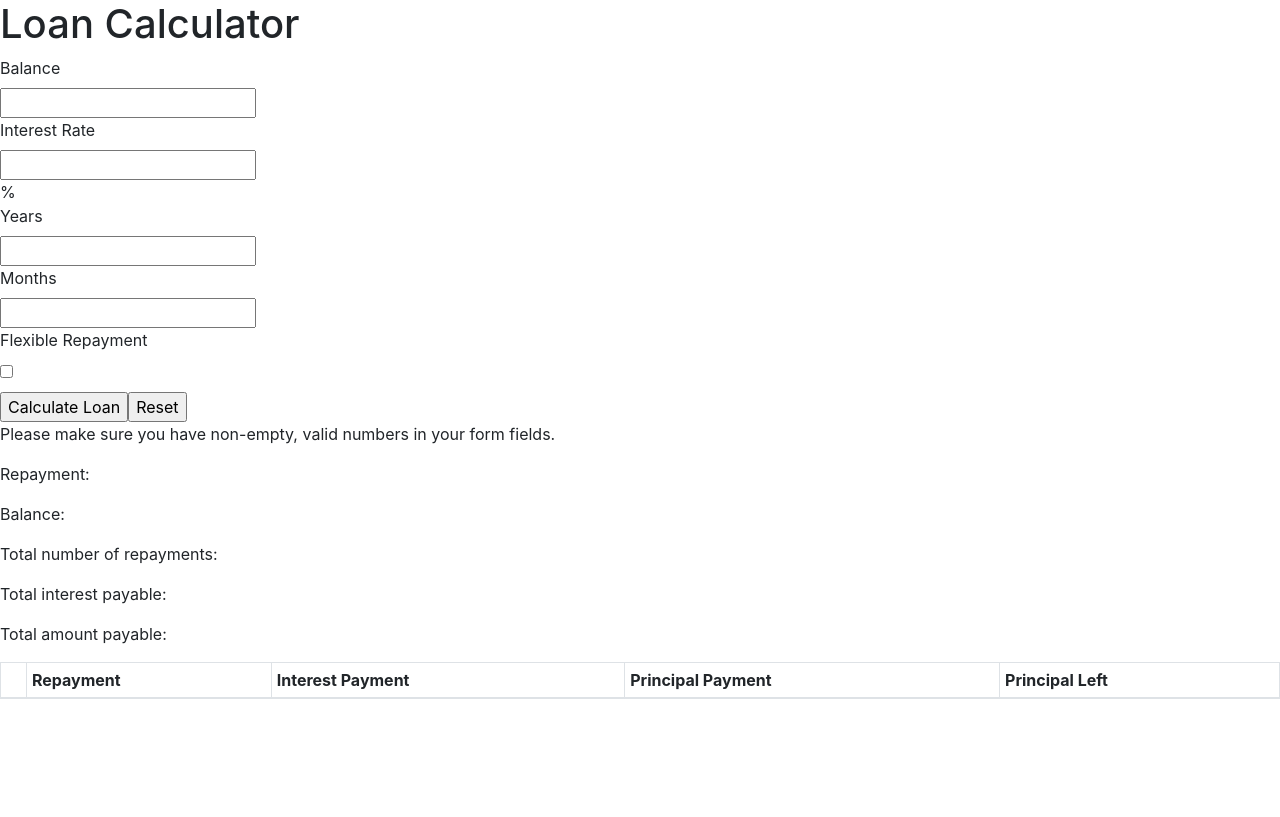
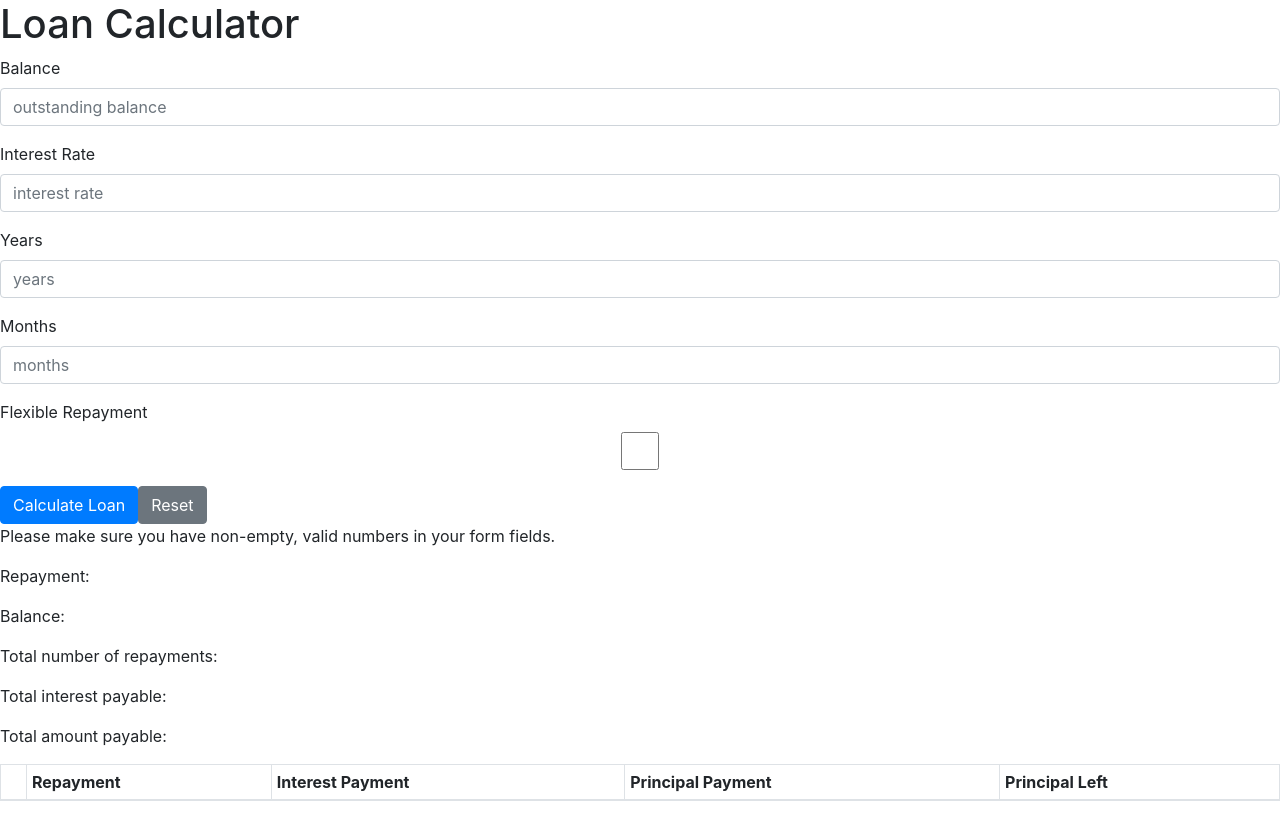
Before and after one commit to sahilcc7/LoanCalculator, a React app: page / in a window 1280 px wide. Built offline with nearby package versions, Linux system fonts and the light colour scheme.

Commit message:
Use React Form

```diff
--- a/src/components/loanDuration.jsx
+++ b/src/components/loanDuration.jsx
@@ -1,13 +1,14 @@
-import React, {useState, useEffect} from 'react';
+import React, { useState, useEffect } from 'react';
+import Form from 'react-bootstrap/Form'
 
 const LoanDuration = (props) => {
-    const [durationYears,setDurationYears] = useState("");
-    const [durationMonths,setDurationMonths] = useState("");
-    const [totalMonths,setTotalMonths] = useState("");
+    const [durationYears, setDurationYears] = useState("");
+    const [durationMonths, setDurationMonths] = useState("");
+    const [totalMonths, setTotalMonths] = useState("");
 
-    useEffect(()=>{
+    useEffect(() => {
         props.parentCallback(totalMonths);
-    },[totalMonths]);
+    }, [totalMonths]);
 
     const handleChangeYears = (event) => {
         let months = 0;
@@ -42,29 +43,28 @@ const LoanDuration = (props) => {
 
     return (
         <>
-            <div className="input-container">
-                <label htmlFor="durationYears">Years</label>
-                <div className="form-container duration">
-                    <input
+            <Form.Group controlId="formDurationYears">
+                <Form.Label>Years</Form.Label>
+                <Form.Control
                     name="durationYears"
                     type="number"
                     value={durationYears}
-                        onChange={handleChangeYears} />
-                </div>
-            </div>
+                    onChange={handleChangeYears}
+                    placeholder="years"
+                />
+            </Form.Group>
 
-            <div className="input-container">
-                <label htmlFor="durationMonths">Months</label>
-                <div className="form-container duration">
-                    <input
+            <Form.Group controlId="formDurationMonths">
+                <Form.Label>Months</Form.Label>
+                <Form.Control
                     name="durationMonths"
                     type="number"
                     value={durationMonths}
-                        onChange={handleChangeMonth} />
-                </div>
-            </div>
+                    onChange={handleChangeMonth}
+                    placeholder="months"
+                />
+            </Form.Group>
         </>
     )
-
 }
 export default LoanDuration;
--- a/src/components/loanForm.jsx
+++ b/src/components/loanForm.jsx
@@ -1,9 +1,12 @@
 import React, { useState, useEffect } from 'react';
 import CurrencyFormat from 'react-currency-format';
 import LoanDuration from './loanDuration';
+import Form from 'react-bootstrap/Form';
+import Button from 'react-bootstrap/Button';
+import '../App.scss';
 
 const LoanForm = props => {
-    const [state,setState] = useState({
+  const [state, setState] = useState({
     price: "",
     duration: "",
     interestRate: "",
@@ -11,7 +14,7 @@ const LoanForm = props => {
     flexiPayDuration: "",
     flexiPayRepayment: "",
     isError: false,
-      durationKey : Math.random()
+    durationKey: Math.random()
   });
 
   useEffect(() => {
@@ -26,7 +29,7 @@ const LoanForm = props => {
     props.parentCallback(state)
   }
 
-  const handleReset = () =>{
+  const handleReset = () => {
     props.resetCallback();
 
     setState({
@@ -37,7 +40,7 @@ const LoanForm = props => {
       flexiPayDuration: "",
       flexiPayRepayment: "",
       isError: false,
-      durationKey : Math.random()
+      durationKey: Math.random()
     });
 
 
@@ -54,7 +57,8 @@ const LoanForm = props => {
     const name = target.name;
 
     setState(
-      {...state,
+      {
+        ...state,
         [name]: value
       });
   }
@@ -69,7 +73,7 @@ const LoanForm = props => {
       state.duration === "" ||
       state.interestRate === "" ||
       state.duration < 1 ||
-      (state.flexiPayOption === true  && (state.flexiPayRepayment === "" || state.flexiPayDuration === "")  ) ||
+      (state.flexiPayOption === true && (state.flexiPayRepayment === "" || state.flexiPayDuration === "")) ||
       state.interestRate < 0.01
     ) {
       return true;
@@ -89,7 +93,7 @@ const LoanForm = props => {
     })
   };
 
-  const hideErrorMsg = () =>{
+  const hideErrorMsg = () => {
     /**
     * Sets the error message in state to false
     * @return {function} setState()
@@ -143,71 +147,66 @@ const LoanForm = props => {
   const isError = state.isError ? "show-fast" : "hide-fast";
 
   return (
-      <div className="loan-form-container component">
-        <form onSubmit={handleSubmit}>
-          <div className="input-container ">
-            <label htmlFor="price">Balance</label>
-            <div className="form-container price">
-              <CurrencyFormat value={state.price} thousandSeparator={true} prefix={'$'} onValueChange={(values) => {
-                  const {formattedValue, value} = values;
-                  setState({...state,price: value})
-              }}/>
-              </div>
-          </div>
-          <div className="input-container">
-            <label htmlFor="interestRate">Interest Rate</label>
-            <div className="form-container interest">
-              <input
+    <div>
+      <Form onSubmit={handleSubmit}>
+        <Form.Group controlId="formPrice">
+          <Form.Label>Balance</Form.Label>
+          <Form.Control
+            name="price"
+            type="number"
+            value={state.price}
+            onChange={handleChange}
+            placeholder="outstanding balance" />
+        </Form.Group>
+
+        <Form.Group controlId="formInterestRate">
+          <Form.Label>Interest Rate</Form.Label>
+          <Form.Control
             name="interestRate"
             type="number"
-              step="any"
-              min="0"
-              max="1000"
             value={state.interestRate}
-              onChange={handleChange}/>
-              <div className="symbol">%</div>
-            </div>
-          </div>
-          <LoanDuration key={state.durationKey} parentCallback={formCallback}/>
-          <div className="input-container">
-            <label htmlFor="flexiPayOption">Flexible Repayment</label>
-            <div className="form-container flexiPayOption">
-            <label className="switch">
-              <input
+            onChange={handleChange}
+            placeholder="interest rate"
+          />
+        </Form.Group>
+
+        <LoanDuration key={state.durationKey} parentCallback={formCallback} />
+
+        <Form.Group controlId="formFlexiOption">
+          <Form.Label>Flexible Repayment</Form.Label>
+          <Form.Control
             name="flexiPayOption"
             type="checkbox"
-                checked={state.flexiPayOption}
-                onChange={toggleChange}/>
-              <div className="slider round"></div>
-              </label>
-            </div>
-          </div>
+            value={state.flexiPayOption}
+            onChange={toggleChange} />
+        </Form.Group>
         {
           state.flexiPayOption
             ?
-            <div>
-              <div className="input-container" >
-              <label htmlFor="flexiPayRepayment">Flex Repayment</label>
-              <div className="form-container price">
-                <CurrencyFormat value={state.flexiPayRepayment} thousandSeparator={true} prefix={'$'} onValueChange={(values) => {
-                    const {formattedValue, value} = values;
-                    setState({...state,flexiPayRepayment: value})
-                }}/>
-              </div>
-            </div>
-            <LoanDuration key={state.durationKey} parentCallback={formFlexiPayCallback}/></div>
+            <>
+              <Form.Group controlId="formflexiPayRepayment">
+                <Form.Label>Flex Repayment</Form.Label>
+                <Form.Control
+                  name="flexiPayRepayment"
+                  type="number"
+                  value={state.flexiPayRepayment}
+                  onChange={handleChange}
+                  placeholder="flexible repayment" />
+              </Form.Group>
+
+              <LoanDuration key={state.durationKey} parentCallback={formFlexiPayCallback} />
+            </>
             : null
         }
+        <Button variant="primary" type="submit">Calculate Loan</Button>
+        <Button variant="secondary" type="button" onClick={handleReset}>Reset</Button>
+      </Form>
 
-          <div className="input-container submit-button">
-            <input type="submit" value="Calculate Loan" />
-            <input type="button" value="Reset" onClick={handleReset} />
+      <div>
         <div className={`error-msg-container ${isError}`}>
           <p>Please make sure you have non-empty, valid numbers in your form fields.</p>
         </div>
       </div>
-        </form>
-
     </div>
   )
 
```
Lines whose indentation alone changed are shown as unchanged.
